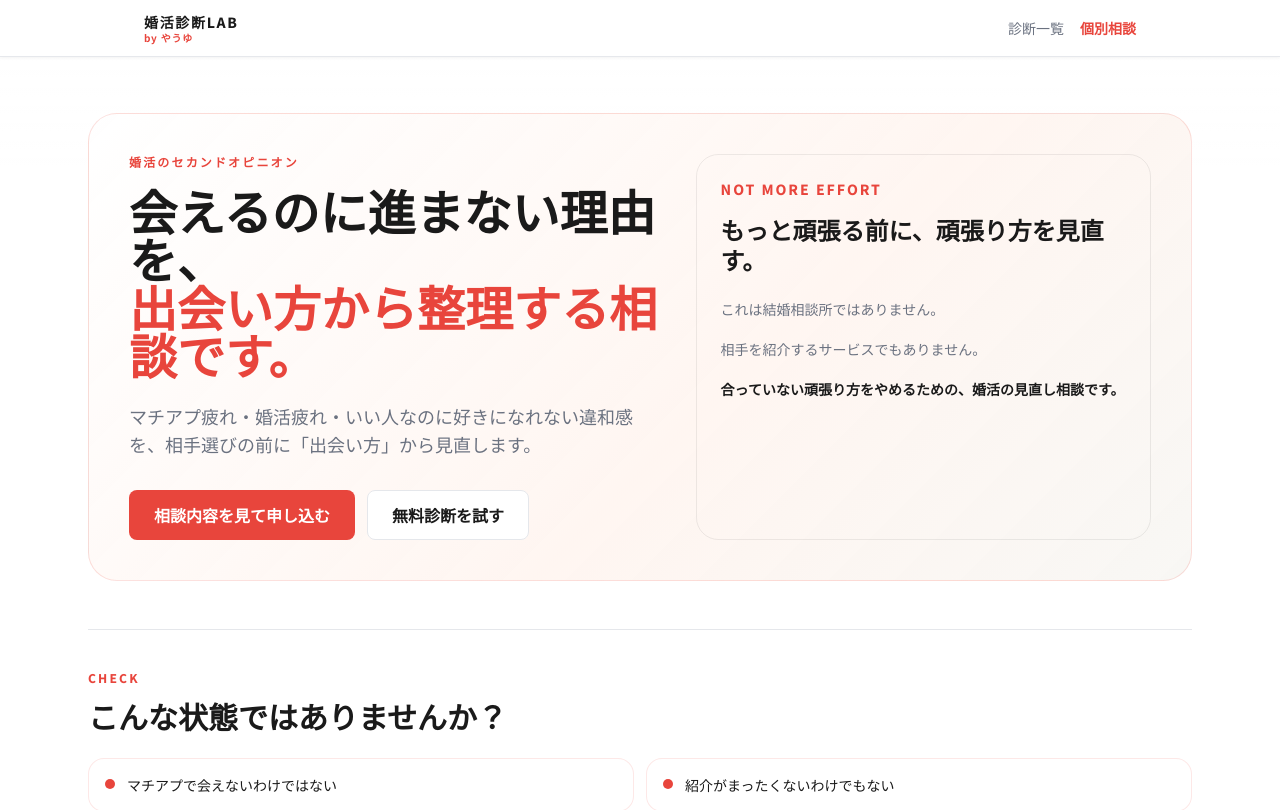
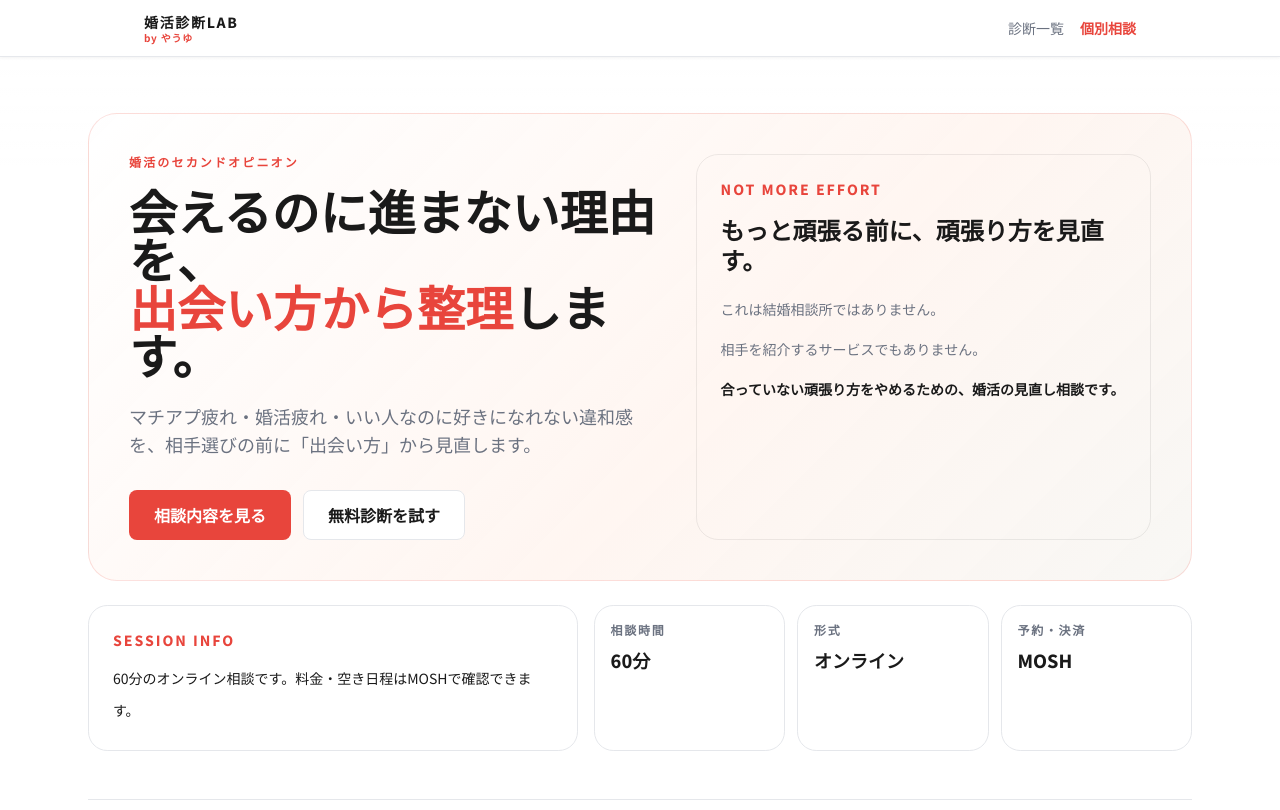
Before and after one commit to yauyuism/konkatsu-yoji-hensachi, a Next.js app: page /consultation in a window 1280 px wide. Shown: the top 810 px of the page. Built offline with nearby package versions, Linux system fonts and the light colour scheme; no server answers.

Commit message:
fix: refine consultation landing page

```diff
--- a/src/app/consultation/page.tsx
+++ b/src/app/consultation/page.tsx
@@ -1,7 +1,7 @@
 import Link from "next/link";
 
+import { ConsultationDiagnosisLink, ConsultationMoshButton, FirstViewConsultationLink } from "@/components/consultation/ConsultationActions";
 import { buildShareMetadata } from "@/lib/metadata";
-import { MOSH_SERVICES_URL } from "@/lib/service-links";
 
 const diagnosisTopUrl = "https://www.shindanlab.jp/";
 
@@ -46,6 +46,18 @@ const organizeCards = [
   },
 ];
 
+const talkExamples = [
+  "今使っているマチアプが自分に合っているか",
+  "相談所に入るべきか、まだ早いのか",
+  "プロフィールで合わない人を呼び込んでいないか",
+  "会ったあとに疲れる理由は何か",
+  "いい人なのに好きになれない理由は何か",
+  "どんな人を好きになりやすいのか",
+  "紹介・SNS・外飲みなどをどう使えばいいか",
+  "次に会う人をどう判断すればいいか",
+  "今の婚活を続けるべきか、一度見直すべきか",
+];
+
 const fitItems = [
   "マチアプで会えるけど進まない",
   "いい人なのに好きになれない",
@@ -84,18 +96,26 @@ const flowItems = [
   },
 ];
 
+const sessionInfoItems = [
+  ["相談時間", "60分"],
+  ["形式", "オンライン"],
+  ["予約・決済", "MOSH"],
+];
+
 const diagnosisCards = [
   {
     title: "婚活疲れ・マチアプ疲れ診断",
     description: "会えるのに進まない理由や、今どこで疲れているのかを診断します。",
     href: "https://www.shindanlab.jp/diagnoses/konkatsu-fatigue",
-    button: "婚活疲れを診断する",
+    button: "会えるのに進まない理由を診断する",
+    diagnosis: "konkatsu_fatigue" as const,
   },
   {
     title: "あなたに合う出会い方診断",
     description: "マチアプ、紹介、SNS、外飲みなど、どんな出会い方が合うかを診断します。",
     href: "https://www.shindanlab.jp/diagnoses/deai-fit",
-    button: "出会い方を診断する",
+    button: "自分に合う出会い方を診断する",
+    diagnosis: "deai_fit" as const,
   },
 ];
 
@@ -135,20 +155,6 @@ export const metadata = buildShareMetadata({
   ogTitle: "婚活のセカンドオピニオン｜婚活診断LAB by やうゆ",
   ogDescription: "会えるのに進まない理由を、相手選びの前に出会い方から整理する相談です。",
 });
-
-function MoshButton({ children }: { children: string }) {
-  return (
-    <a
-      data-testid="consultation-mosh-cta"
-      href={MOSH_SERVICES_URL}
-      target="_blank"
-      rel="noopener noreferrer"
-      className="btn-primary inline-flex min-h-12 items-center justify-center rounded-full px-6 py-3.5 text-sm font-black sm:text-base"
-    >
-      {children}
-    </a>
-  );
-}
 
 function DiagnosisButton({ children }: { children: string }) {
   return (
@@ -200,13 +206,15 @@ export default function ConsultationPage() {
           <p className="text-xs font-black tracking-[0.18em] text-[var(--accent)]">婚活のセカンドオピニオン</p>
           <h1 className="mt-4 text-4xl font-black leading-tight text-[var(--text-main)] sm:text-5xl">
             会えるのに進まない理由を、
-            <span className="block text-[var(--accent)]">出会い方から整理する相談です。</span>
+            <span className="block">
+              <span className="text-[var(--accent)]">出会い方から整理</span>します。
+            </span>
           </h1>
           <p className="mt-6 max-w-2xl text-base leading-8 text-[var(--text-sub)] sm:text-lg">
             マチアプ疲れ・婚活疲れ・いい人なのに好きになれない違和感を、相手選びの前に「出会い方」から見直します。
           </p>
           <div className="mt-8 flex flex-wrap gap-3">
-            <MoshButton>相談内容を見て申し込む</MoshButton>
+            <FirstViewConsultationLink />
             <DiagnosisButton>無料診断を試す</DiagnosisButton>
           </div>
         </div>
@@ -220,6 +228,23 @@ export default function ConsultationPage() {
             <p className="font-bold text-[var(--text-main)]">合っていない頑張り方をやめるための、婚活の見直し相談です。</p>
           </div>
         </aside>
+      </section>
+
+      <section className="mt-6 grid gap-4 md:grid-cols-[0.9fr_1.1fr]">
+        <div className="rounded-[1.2rem] border border-[var(--line)] bg-white p-5 sm:p-6">
+          <p className="text-sm font-black tracking-[0.14em] text-[var(--accent)]">SESSION INFO</p>
+          <p className="mt-3 text-sm leading-8 text-[var(--text-main)]">
+            60分のオンライン相談です。料金・空き日程はMOSHで確認できます。
+          </p>
+        </div>
+        <dl className="grid gap-3 sm:grid-cols-3">
+          {sessionInfoItems.map(([label, value]) => (
+            <div key={label} className="rounded-[1.2rem] border border-[var(--line)] bg-white px-4 py-4">
+              <dt className="text-xs font-bold tracking-[0.14em] text-[var(--text-sub)]">{label}</dt>
+              <dd className="mt-2 text-lg font-black text-[var(--text-main)]">{value}</dd>
+            </div>
+          ))}
+        </dl>
       </section>
 
       <section className="mt-12 border-t border-[var(--line)] pt-10">
@@ -251,7 +276,7 @@ export default function ConsultationPage() {
         </p>
       </section>
 
-      <section className="mt-12 border-t border-[var(--line)] pt-10">
+      <section id="service" className="mt-12 scroll-mt-20 border-t border-[var(--line)] pt-10">
         <SectionHeading eyebrow="SERVICE" title="この相談でやること" />
         <div className="mt-6 grid gap-4 text-sm leading-8 text-[var(--text-main)] sm:text-base">
           <p>婚活のセカンドオピニオンでは、相手を紹介することはしません。</p>
@@ -279,6 +304,22 @@ export default function ConsultationPage() {
         </div>
       </section>
 
+      <section className="mt-12 border-t border-[var(--line)] pt-10">
+        <SectionHeading
+          eyebrow="TALK TOPICS"
+          title="実際に相談で話せること"
+          description="相談内容がきれいにまとまっていなくても大丈夫です。今の状況を聞きながら、どこで詰まっているのかを一緒に整理します。"
+        />
+        <div className="mt-6 grid gap-3 sm:grid-cols-2 lg:grid-cols-3">
+          {talkExamples.map((item) => (
+            <div key={item} className="flex gap-3 rounded-[1rem] border border-[rgba(232,69,60,0.12)] bg-white px-4 py-4 text-sm leading-7 text-[var(--text-main)]">
+              <span className="mt-2 h-2.5 w-2.5 shrink-0 rounded-full bg-[var(--accent)]" />
+              <span>{item}</span>
+            </div>
+          ))}
+        </div>
+      </section>
+
       <section className="mt-12 grid gap-8 border-t border-[var(--line)] pt-10 lg:grid-cols-2">
         <div>
           <SectionHeading eyebrow="FIT" title="この相談が向いている人" />
@@ -293,6 +334,7 @@ export default function ConsultationPage() {
           </div>
           <p className="mt-5 rounded-[1rem] bg-white px-4 py-4 text-sm leading-8 text-[var(--text-sub)]">
             この相談は、正解を押しつけるものではありません。今の婚活を一緒に整理し、自分に合う進め方を見つけるための相談です。
+            合う・合わないを確認したうえで、必要な人だけ使ってもらえれば大丈夫です。
           </p>
         </div>
       </section>
@@ -310,6 +352,9 @@ export default function ConsultationPage() {
             </li>
           ))}
         </ol>
+        <div className="mt-6">
+          <ConsultationMoshButton placement="flow">料金・空き日程をMOSHで確認する</ConsultationMoshButton>
+        </div>
       </section>
 
       <section className="mt-12 border-t border-[var(--line)] pt-10">
@@ -323,9 +368,9 @@ export default function ConsultationPage() {
             <article key={card.title} className="rounded-[1.2rem] border border-[var(--line)] bg-white p-5 sm:p-6">
               <h3 className="text-lg font-black leading-tight text-[var(--text-main)]">{card.title}</h3>
               <p className="mt-3 text-sm leading-8 text-[var(--text-sub)]">{card.description}</p>
-              <a href={card.href} className="secondary-button mt-5 inline-flex min-h-11 items-center justify-center rounded-full border border-[var(--line)] bg-white px-5 py-3 text-sm font-black text-[var(--text-main)]">
+              <ConsultationDiagnosisLink href={card.href} diagnosis={card.diagnosis}>
                 {card.button}
-              </a>
+              </ConsultationDiagnosisLink>
             </article>
           ))}
         </div>
@@ -351,6 +396,7 @@ export default function ConsultationPage() {
           会えるのに進まない理由を、自分の場合で整理してみませんか？
         </h2>
         <div className="mt-6 grid gap-4 text-sm leading-8 text-[var(--text-main)] sm:text-base">
+          <p>診断では見えた違和感を、実際のプロフィール・出会い方・相手選びに落とし込むための相談です。</p>
           <p>婚活がしんどい時、人はすぐに自分を責めます。</p>
           <p>自分に魅力がないのか。理想が高いのか。見る目がないのか。恋愛に向いていないのか。</p>
           <p>でも、そう決める前に、一度だけ見てほしいです。</p>
@@ -358,7 +404,7 @@ export default function ConsultationPage() {
           <p className="font-bold">婚活疲れは、努力不足ではなく、合わない頑張り方を続けているサインかもしれません。</p>
         </div>
         <div className="mt-8 flex flex-wrap gap-3">
-          <MoshButton>MOSHで相談を申し込む</MoshButton>
+          <ConsultationMoshButton placement="final_cta">MOSHで相談を申し込む</ConsultationMoshButton>
           <DiagnosisButton>無料診断から試す</DiagnosisButton>
         </div>
       </section>
--- /dev/null
+++ b/src/components/consultation/ConsultationActions.tsx
@@ -0,0 +1,73 @@
+"use client";
+
+import { trackEvent } from "@/lib/analytics";
+import { MOSH_SERVICES_URL } from "@/lib/service-links";
+
+type MoshPlacement = "final_cta" | "flow" | "header";
+type DiagnosisKind = "konkatsu_fatigue" | "deai_fit";
+
+export function FirstViewConsultationLink() {
+  const handleClick = () => {
+    trackEvent("consultation_lp_first_cta_click", {
+      label: "相談内容を見る",
+    });
+  };
+
+  return (
+    <a
+      data-testid="consultation-first-cta"
+      href="#service"
+      onClick={handleClick}
+      className="btn-primary inline-flex min-h-12 items-center justify-center rounded-full px-6 py-3.5 text-sm font-black sm:text-base"
+    >
+      相談内容を見る
+    </a>
+  );
+}
+
+export function ConsultationMoshButton({ children, placement }: { children: string; placement: MoshPlacement }) {
+  const handleClick = () => {
+    trackEvent("consultation_lp_mosh_click", {
+      placement,
+    });
+  };
+
+  return (
+    <a
+      data-testid="consultation-mosh-cta"
+      href={MOSH_SERVICES_URL}
+      target="_blank"
+      rel="noopener noreferrer"
+      onClick={handleClick}
+      className="btn-primary inline-flex min-h-12 items-center justify-center rounded-full px-6 py-3.5 text-sm font-black sm:text-base"
+    >
+      {children}
+    </a>
+  );
+}
+
+export function ConsultationDiagnosisLink({
+  children,
+  diagnosis,
+  href,
+}: {
+  children: string;
+  diagnosis: DiagnosisKind;
+  href: string;
+}) {
+  const handleClick = () => {
+    trackEvent("consultation_lp_diagnosis_click", {
+      diagnosis,
+    });
+  };
+
+  return (
+    <a
+      href={href}
+      onClick={handleClick}
+      className="secondary-button mt-5 inline-flex min-h-11 items-center justify-center rounded-full border border-[var(--line)] bg-white px-5 py-3 text-sm font-black text-[var(--text-main)]"
+    >
+      {children}
+    </a>
+  );
+}
```
Also changed, not shown: 1 other file (tests, documents, lock files or other folders).
